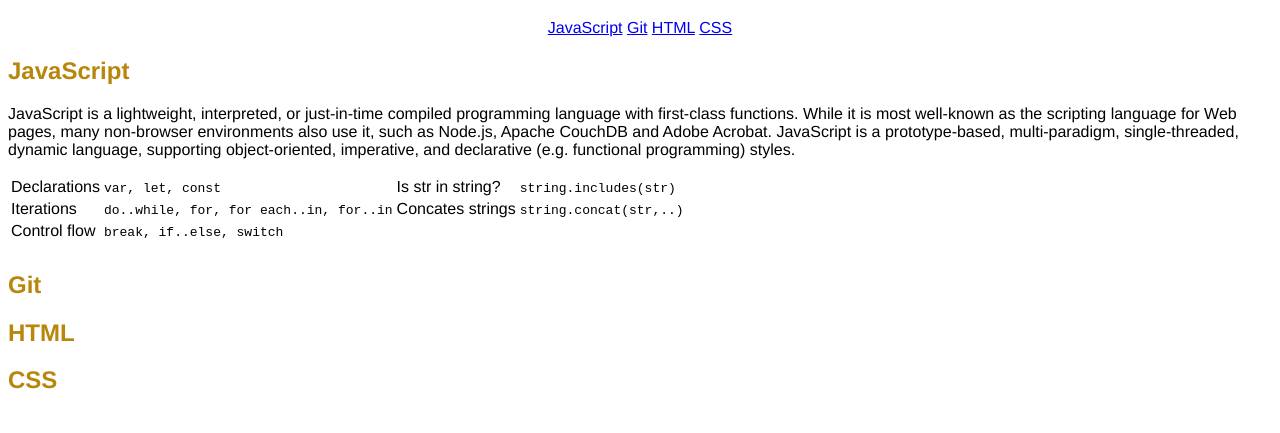
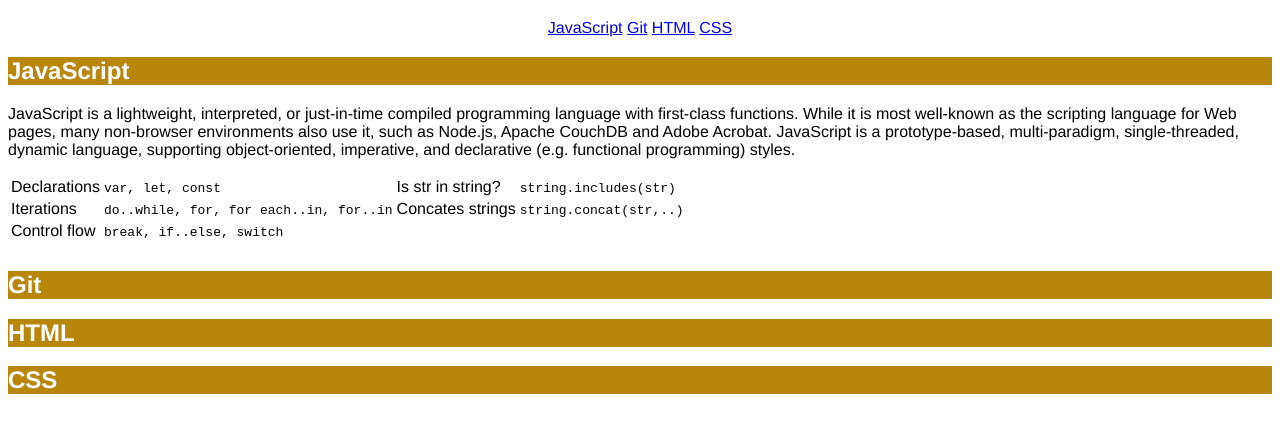
Before and after one commit to susie9393/cheatsheet, a plain HTML site: page index.html in a window 1280 px wide. Shown: the part 61-494 px from the top of the page. Drawn offline with Linux system fonts and the light colour scheme.

Commit message:
Change h2 color

```diff
--- a/styles.css
+++ b/styles.css
@@ -13,5 +13,5 @@ h1 {
 
 h2 {
     color: white;
-    color: darkgoldenrod;
+    background-color: darkgoldenrod;
 }
```
